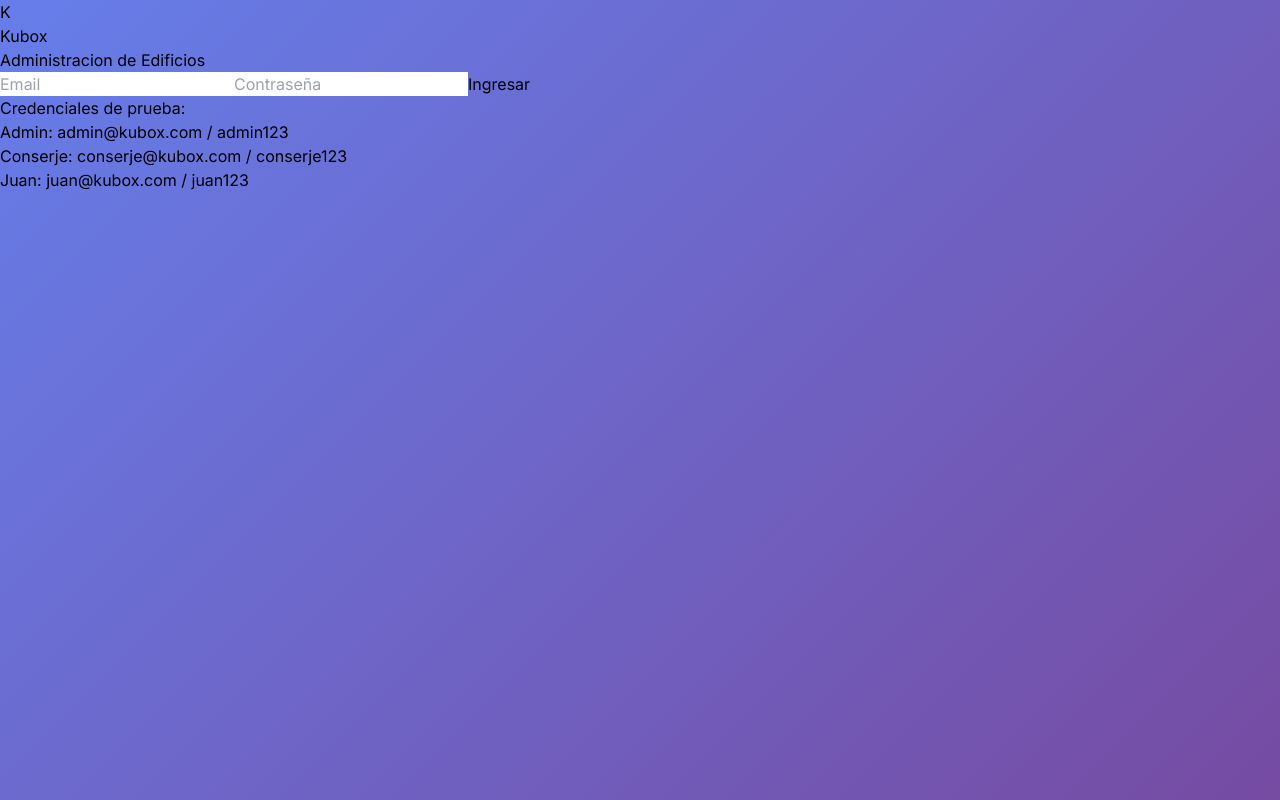
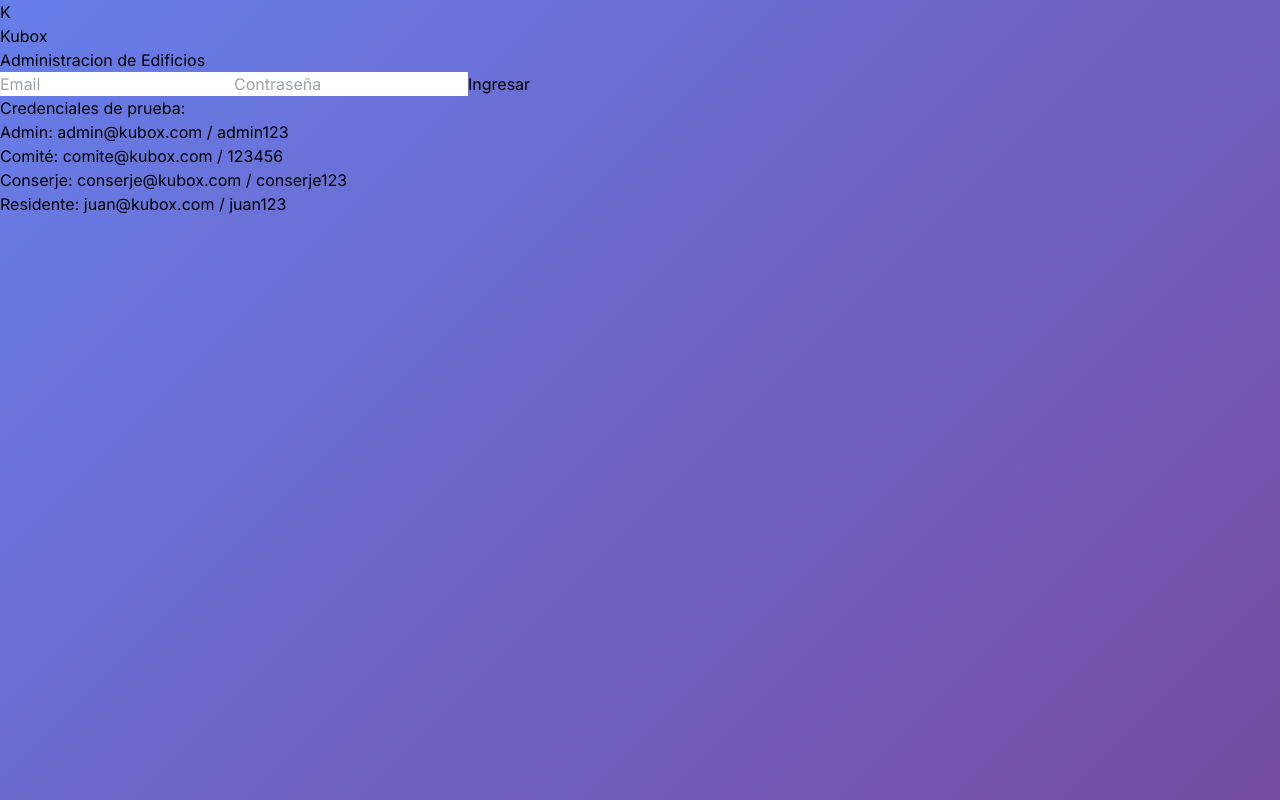
Before and after one commit to devece/kubox, a React (Vite) app in the folder frontend/: page / in a window 1280 px wide. Built offline with nearby package versions, Linux system fonts and the light colour scheme.

Commit message:
Actualizar credenciales de prueba en login

```diff
--- a/frontend/src/App.jsx
+++ b/frontend/src/App.jsx
@@ -231,8 +231,9 @@ function Login({ onLogin }) {
         <div className="mt-4 text-center text-xs text-white/40 space-y-1">
           <p className="font-semibold text-white/60 mb-1">Credenciales de prueba:</p>
           <p>Admin: admin@kubox.com / admin123</p>
+          <p>Comité: comite@kubox.com / 123456</p>
           <p>Conserje: conserje@kubox.com / conserje123</p>
-          <p>Juan: juan@kubox.com / juan123</p>
+          <p>Residente: juan@kubox.com / juan123</p>
         </div>
       </div>
     </div>
```
